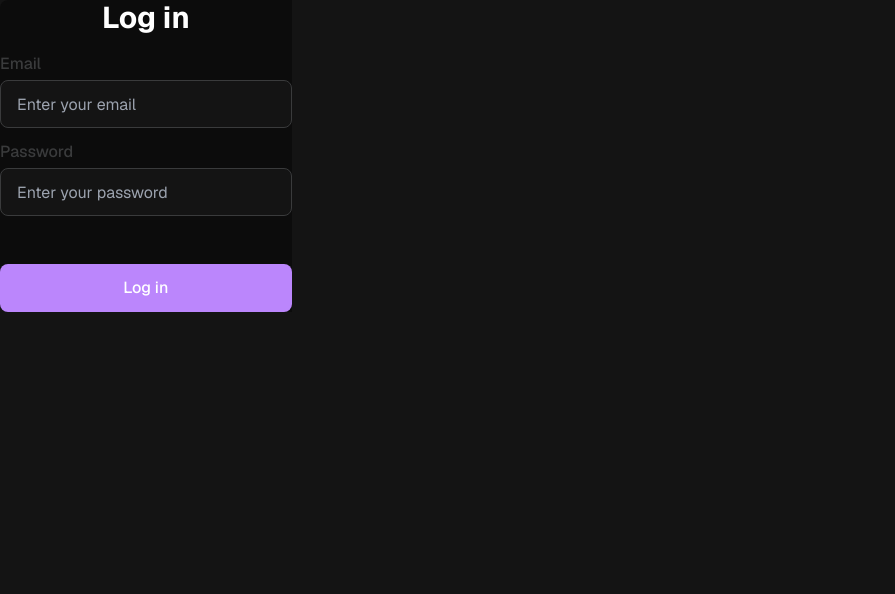
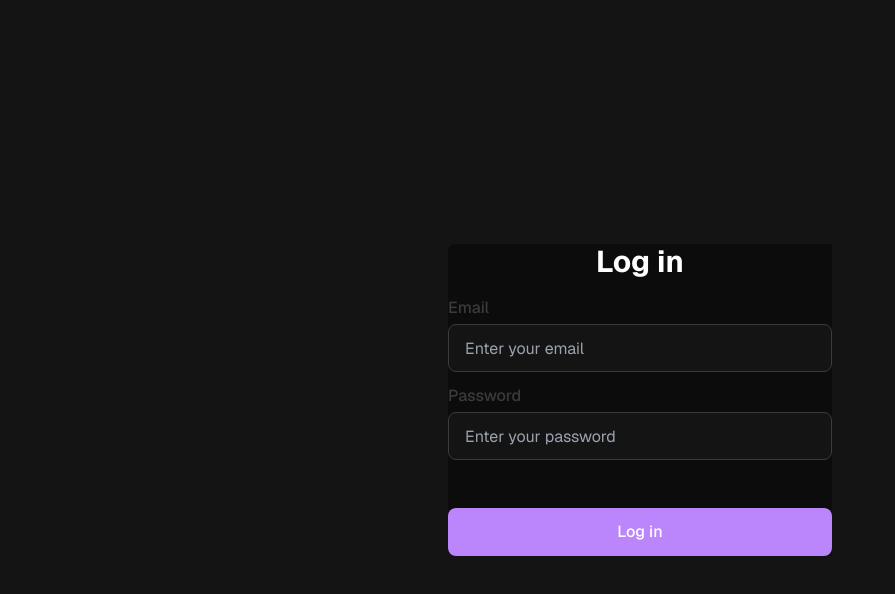
Before and after one commit to krishabbashyal/Apptive, a Next.js app in the folder client/: page /login in a window 1280 px wide. Shown: the top 594 px of the page, without its empty margins (0-895 px from the left). Built offline with nearby package versions, Linux system fonts and the light colour scheme.

Commit message:
Made changes to center the login form

```diff
--- a/client/src/app/(auth)/login/page.tsx
+++ b/client/src/app/(auth)/login/page.tsx
@@ -3,9 +3,8 @@ import AuthCard from "@/components/AuthForms/AuthCard";
 
 export default function LoginPage() {
   return (
-      <div className="flex justify-center h-full items-center w-full gap-x-4">
+    <div className="flex justify-center min-h-screen items-center w-full">
         <LoginForm />
-        <AuthCard />
       </div>
   );
 }
```
